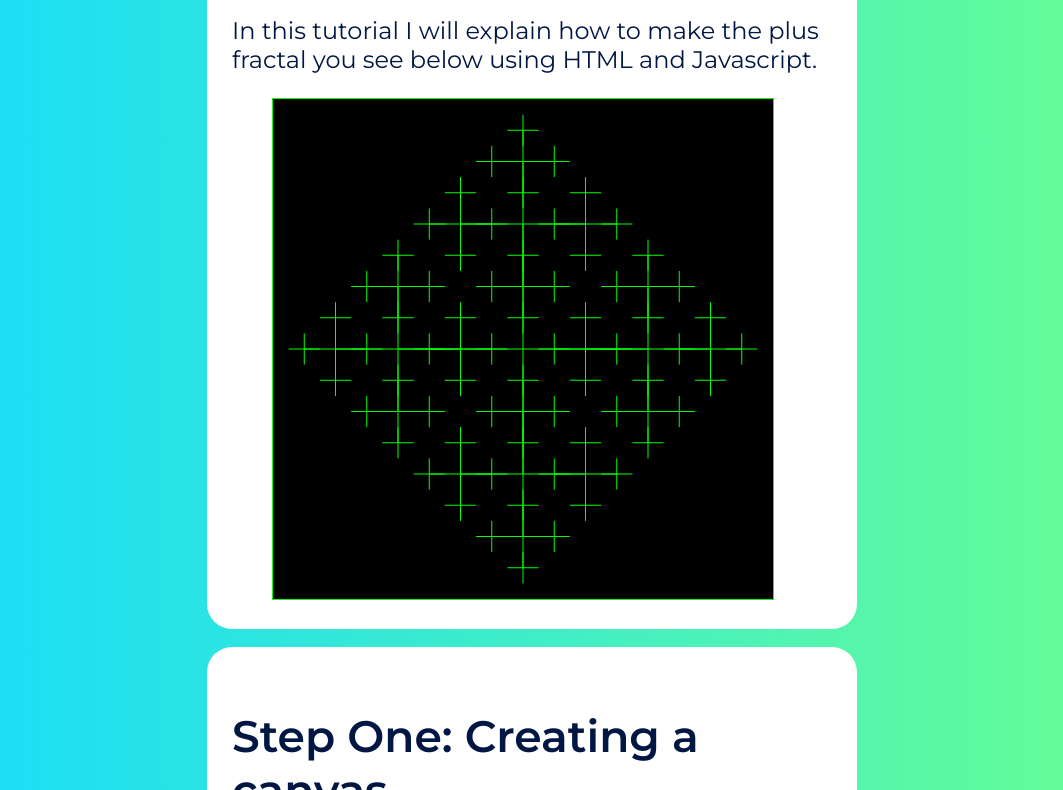
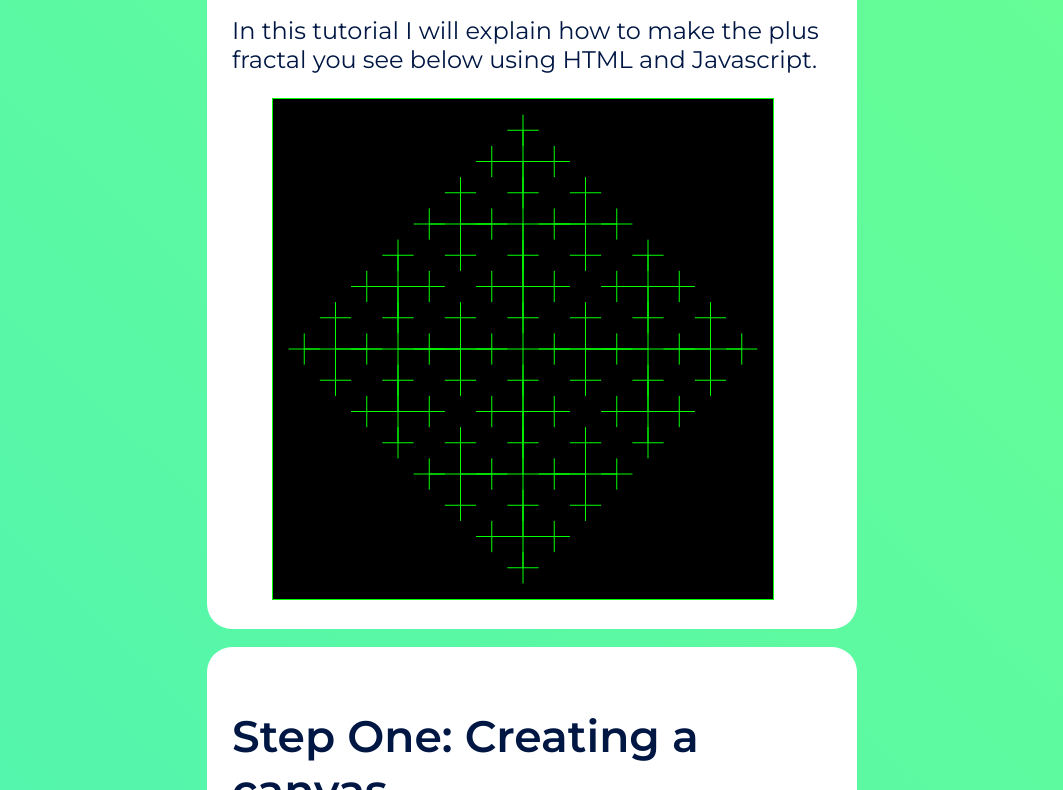
Before and after one commit to kevinuulong/tutorials, a plain HTML site: page plusfractal.html in a window 1280 px wide. Shown: the part 368-1158 px from the top of the page, without its empty margins (108-1171 px from the left). Drawn offline with Linux system fonts and the light colour scheme.

Commit message:
Update tutorial.css

```diff
--- a/tutorial.css
+++ b/tutorial.css
@@ -1,6 +1,6 @@
 body, html{
     margin: 0px;
-    background-image: linear-gradient(to right, #15dbff, #6aff90);
+    background-image: linear-gradient(45deg, #15dbff, #6aff90);
     color: #001744;
     overflow-x: hidden;
 }
```
